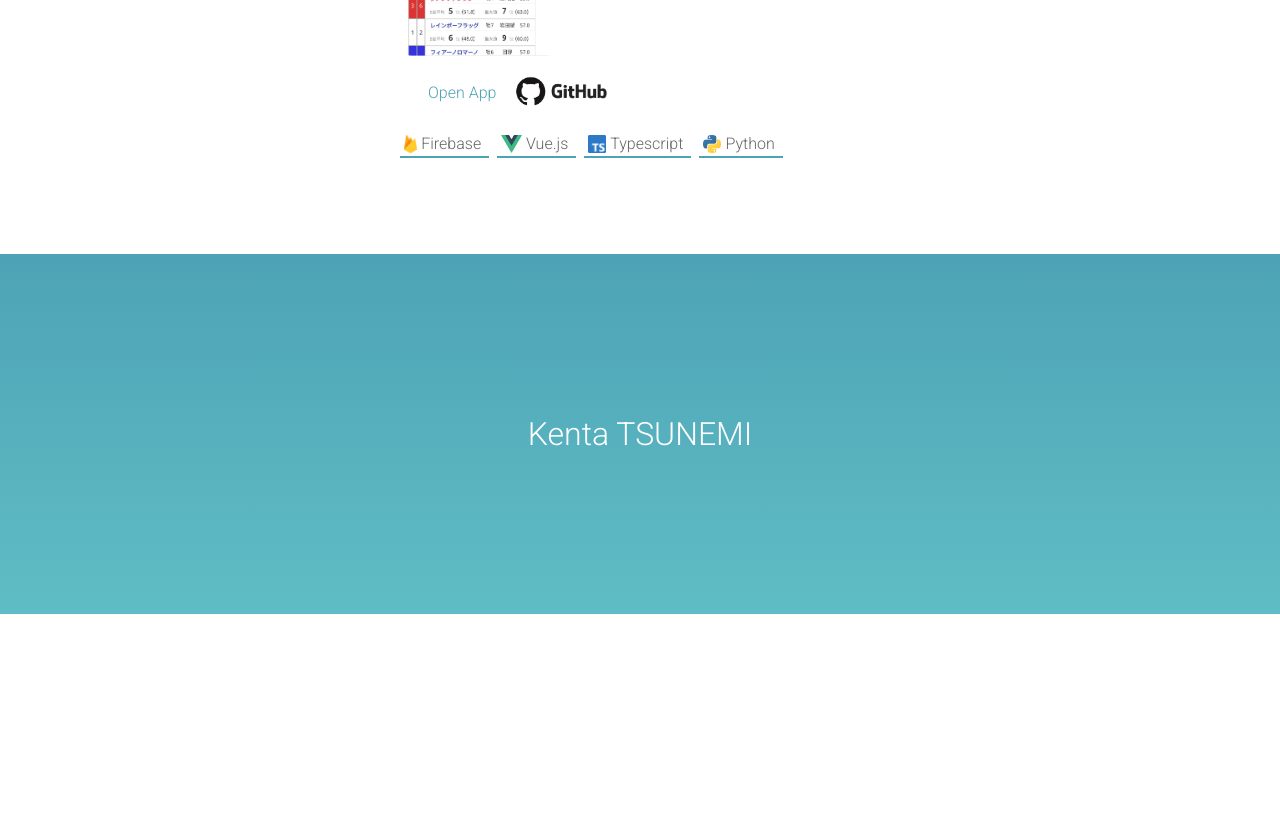
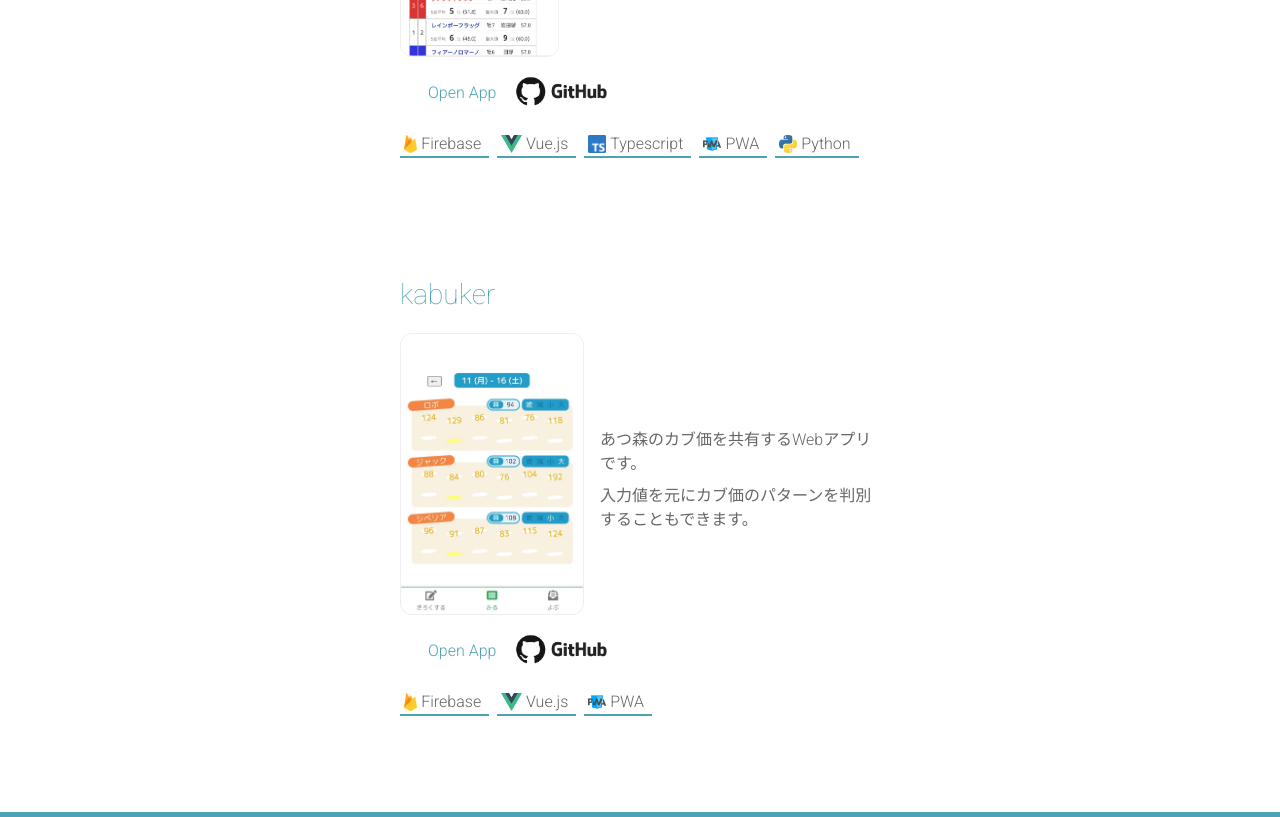
Before and after one commit to tocomi/homepage, a Vue app: page / in a window 1280 px wide. Shown: the part 1980-2797 px from the top of the page. Before the commit the page ends 2594 px from the top, so only its background shows below. Built offline with nearby package versions, Linux system fonts and the light colour scheme; some icons are missing.

Commit message:
feat: add kabuker

```diff
--- a/src/App.vue
+++ b/src/App.vue
@@ -2,7 +2,7 @@
   <div class="main">
     <header class="header">
       <a class="header__link" href="#" v-scroll-to="'#eyecatch'">TOP</a>
-      <a class="header__link" href="#" v-scroll-to="'#history'">HISTORY</a>
+      <a class="header__link" href="#" v-scroll-to="'#portfolio'">PORTFOLIO</a>
     </header>
 
     <div id="eyecatch" class="eyecatch">
@@ -38,7 +38,7 @@
       <job-history />
     </div> -->
 
-    <div class="portfolio">
+    <div id="portfolio" class="portfolio">
       <div class="portfolio__heading heading">
         <h2 class="heading__text">PORTFOLIO</h2>
       </div>
--- a/src/components/organisms/Portfolio.vue
+++ b/src/components/organisms/Portfolio.vue
@@ -115,9 +115,11 @@ export default Vue.extend({
       justify-content: flex-start;
 
       &__image {
+        border: solid 1px #eee;
         border-radius: 12px;
         height: 280px;
       }
+
       &__description {
         color: $text-color-normal;
         margin-left: 16px;
--- a/src/data/artifacts.ts
+++ b/src/data/artifacts.ts
@@ -74,8 +74,36 @@ const artifacts: Artifact[] = [
         image: require('../assets/tech/typescript.png'),
       },
       {
+        name: 'PWA',
+        image: require('../assets/tech/pwa.png'),
+      },
+      {
         name: 'Python',
         image: require('../assets/tech/python.png'),
+      },
+    ],
+  },
+  {
+    name: 'kabuker',
+    image: require('../assets/portfolio/kabuker/001.jpg'),
+    descriptions: [
+      'あつ森のカブ価を共有するWebアプリです。',
+      '入力値を元にカブ価のパターンを判別することもできます。',
+    ],
+    applicationLink: 'https://kabuker.firebaseapp.com/',
+    githubLink: 'https://github.com/tocomi/kabuker',
+    technologies: [
+      {
+        name: 'Firebase',
+        image: require('../assets/tech/firebase.png'),
+      },
+      {
+        name: 'Vue.js',
+        image: require('../assets/tech/vuejs.png'),
+      },
+      {
+        name: 'PWA',
+        image: require('../assets/tech/pwa.png'),
       },
     ],
   },
```
Also changed, not shown: src/assets/portfolio/kabuker/001.jpg (added), src/assets/tech/pwa.png (added).
